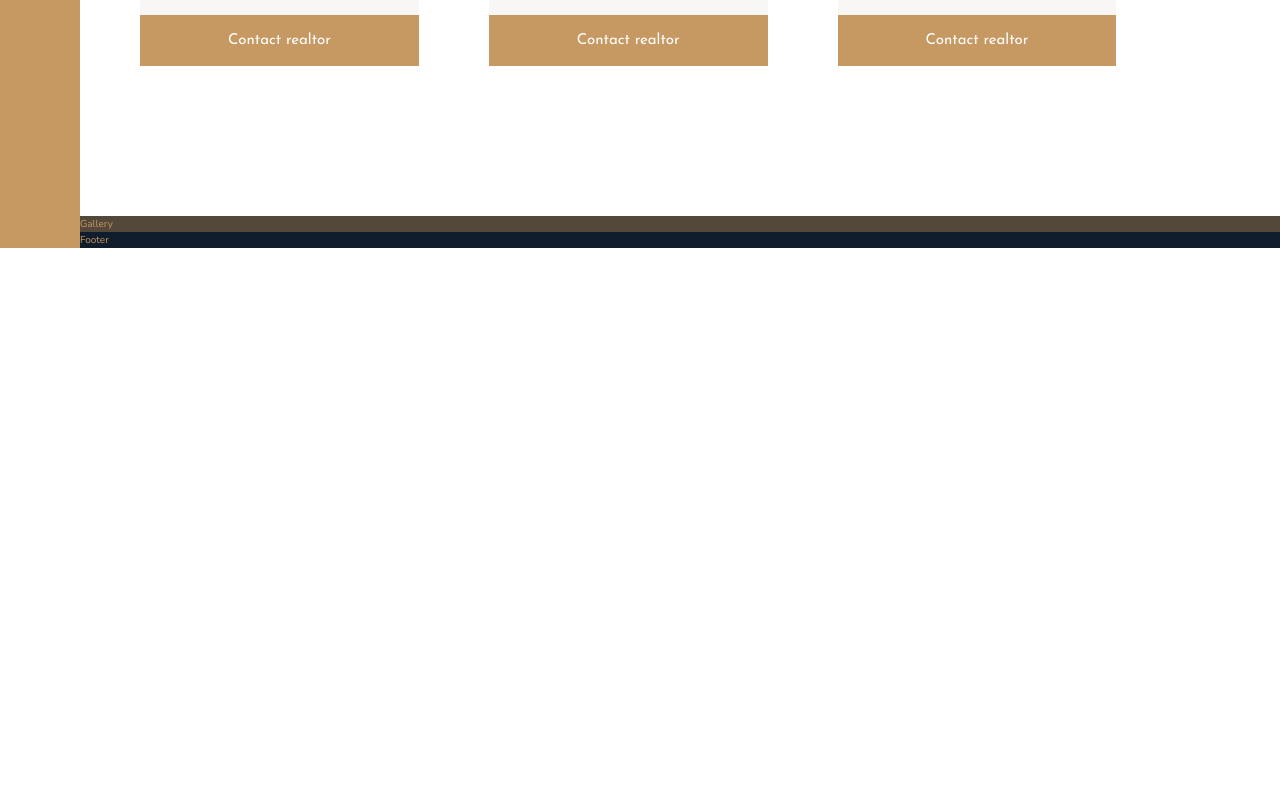
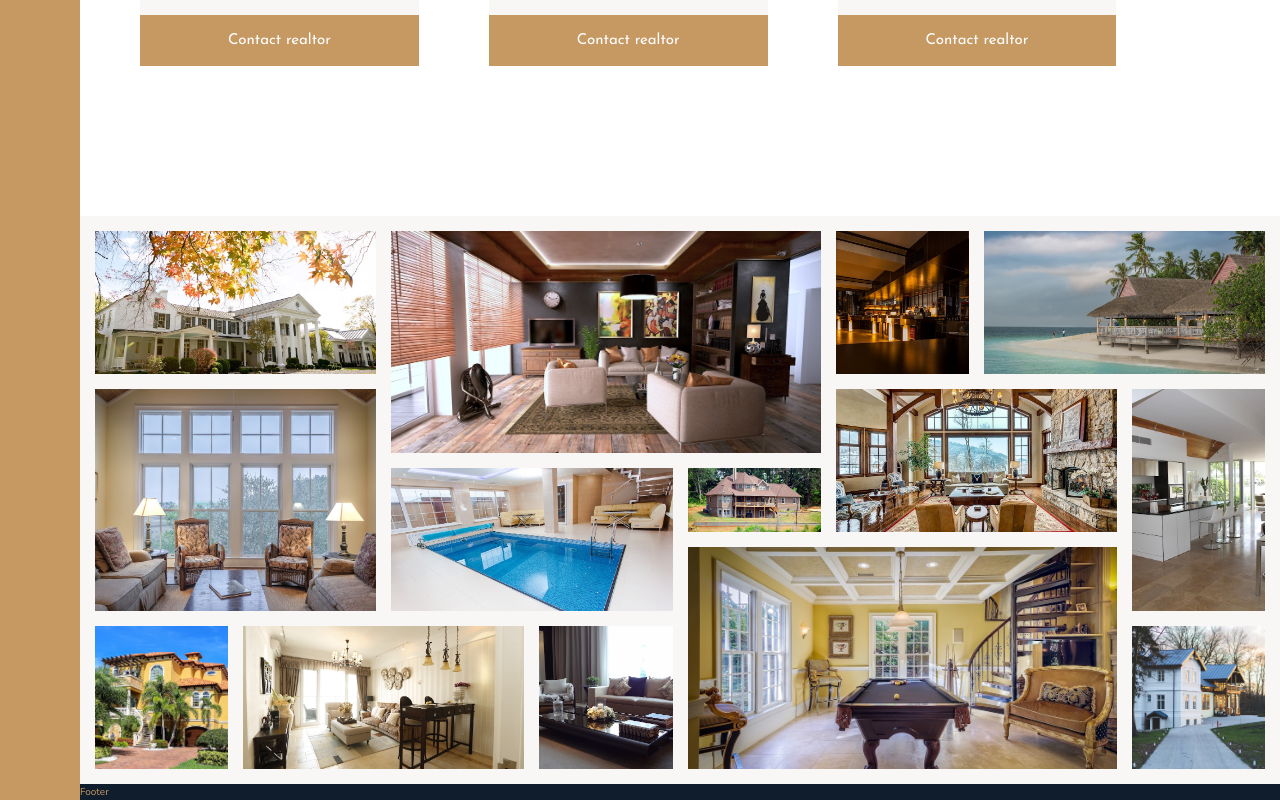
Before and after one commit to nemanjamalesija/Nexter, a React (Vite) app: page / in a window 1280 px wide. Shown: the part 2823-3623 px from the top of the page. Before the commit the page ends 3071 px from the top, so only its background shows below. Built offline with nearby package versions, Linux system fonts and the light colour scheme.

Commit message:
Add gallery section

```diff
--- a/src/App.tsx
+++ b/src/App.tsx
@@ -1,4 +1,5 @@
 import Features from './components/Features';
+import Gallery from './components/Gallery';
 import Homes from './components/Homes';
 import StoryContent from './components/StoryContent';
 import StoryPictures from './components/StoryPictures';
@@ -13,7 +14,7 @@
       <StoryPictures />
       <StoryContent />
       <Homes />
-      <section className='gallery'>Gallery</section>
+      <Gallery />
       <footer className='footer'>Footer</footer>
     </div>
   );
--- /dev/null
+++ b/src/components/Gallery.tsx
@@ -0,0 +1,66 @@
+import gal1 from '../img/gal-1.jpeg';
+import gal2 from '../img/gal-2.jpeg';
+import gal3 from '../img/gal-3.jpeg';
+import gal4 from '../img/gal-4.jpeg';
+import gal5 from '../img/gal-5.jpeg';
+import gal6 from '../img/gal-6.jpeg';
+import gal7 from '../img/gal-7.jpeg';
+import gal8 from '../img/gal-8.jpeg';
+import gal9 from '../img/gal-9.jpeg';
+import gal10 from '../img/gal-10.jpeg';
+import gal11 from '../img/gal-11.jpeg';
+import gal12 from '../img/gal-12.jpeg';
+import gal13 from '../img/gal-13.jpeg';
+import gal14 from '../img/gal-14.jpeg';
+
+const Gallery = () => {
+  return (
+    <section className='gallery'>
+      <figure className='gallery__item gallery__item--1'>
+        <img src={gal1} alt='gallery image 1' className='gallery__img' />
+      </figure>
+
+      <figure className='gallery__item gallery__item--2'>
+        <img src={gal2} alt='gallery image 2' className='gallery__img' />
+      </figure>
+      <figure className='gallery__item gallery__item--3'>
+        <img src={gal3} alt='gallery image 2' className='gallery__img' />
+      </figure>
+      <figure className='gallery__item gallery__item--4'>
+        <img src={gal4} alt='gallery image 2' className='gallery__img' />
+      </figure>
+      <figure className='gallery__item gallery__item--5'>
+        <img src={gal5} alt='gallery image 2' className='gallery__img' />
+      </figure>
+      <figure className='gallery__item gallery__item--6'>
+        <img src={gal6} alt='gallery image 2' className='gallery__img' />
+      </figure>
+      <figure className='gallery__item gallery__item--7'>
+        <img src={gal7} alt='gallery image 2' className='gallery__img' />
+      </figure>
+      <figure className='gallery__item gallery__item--8'>
+        <img src={gal8} alt='gallery image 2' className='gallery__img' />
+      </figure>
+      <figure className='gallery__item gallery__item--9'>
+        <img src={gal9} alt='gallery image 2' className='gallery__img' />
+      </figure>
+      <figure className='gallery__item gallery__item--10'>
+        <img src={gal10} alt='gallery image 2' className='gallery__img' />
+      </figure>
+      <figure className='gallery__item gallery__item--11'>
+        <img src={gal11} alt='gallery image 2' className='gallery__img' />
+      </figure>
+      <figure className='gallery__item gallery__item--12'>
+        <img src={gal12} alt='gallery image 2' className='gallery__img' />
+      </figure>
+      <figure className='gallery__item gallery__item--13'>
+        <img src={gal13} alt='gallery image 2' className='gallery__img' />
+      </figure>
+      <figure className='gallery__item gallery__item--14'>
+        <img src={gal14} alt='gallery image 2' className='gallery__img' />
+      </figure>
+    </section>
+  );
+};
+
+export default Gallery;
--- a/src/css/index.css
+++ b/src/css/index.css
@@ -206,9 +206,58 @@
     justify-self: stretch; }
 
 .gallery {
-  background-color: #54483a;
+  background-color: #f9f7f6;
   grid-row: 5;
-  grid-column: 2 / -1; }
+  grid-column: 2 / -1;
+  display: grid;
+  grid-template-columns: repeat(8, 1fr);
+  grid-template-rows: repeat(7, 5vw);
+  grid-gap: 1.5rem;
+  padding: 1.5rem; }
+  .gallery__item--1 {
+    grid-row: 1 / span 2;
+    grid-column: 1 / 3; }
+  .gallery__item--2 {
+    grid-column: 3 / 6;
+    grid-row: 1 / 4; }
+  .gallery__item--3 {
+    grid-row: span 2; }
+  .gallery__item--4 {
+    grid-row: span 2;
+    grid-column: 7 / -1; }
+  .gallery__item--5 {
+    grid-column: 1 / 3;
+    grid-row: span 3; }
+  .gallery__item--6 {
+    grid-column: 3 / 5;
+    grid-row: span 2; }
+  .gallery__item--8 {
+    grid-column: 6 / 8;
+    grid-row: 3 / span 2; }
+  .gallery__item--9 {
+    grid-column: 1 / 3;
+    grid-row: 3 / 6; }
+  .gallery__item--10 {
+    grid-column: 1;
+    grid-row: 6 / span 2; }
+  .gallery__item--9 {
+    grid-column: 8; }
+  .gallery__item--11 {
+    grid-column: span 2;
+    grid-row: span 2; }
+  .gallery__item--12 {
+    grid-row: span 2; }
+  .gallery__item--13 {
+    grid-column: 5 / 8;
+    grid-row: 5 / span 3; }
+  .gallery__item--14 {
+    grid-column: 8 / -1;
+    grid-row: span 2; }
+  .gallery__img {
+    width: 100%;
+    height: 100%;
+    object-fit: cover;
+    display: block; }
 
 .footer {
   background-color: #101d2c;
--- a/src/sass/_gallery.scss
+++ b/src/sass/_gallery.scss
@@ -1,5 +1,86 @@
 .gallery {
-  background-color: $color-grey-dark-1;
+  background-color: $color-grey-light-1;
   grid-row: 5;
   grid-column: 2 / -1;
+  display: grid;
+  grid-template-columns: repeat(8, 1fr);
+  grid-template-rows: repeat(7, 5vw);
+  grid-gap: 1.5rem;
+  padding: 1.5rem;
+
+  &__item {
+    &--1 {
+      grid-row: 1 / span 2;
+      grid-column: 1 / 3;
+    }
+
+    &--2 {
+      grid-column: 3 / 6;
+      grid-row: 1 / 4;
+    }
+
+    &--3 {
+      grid-row: span 2;
+    }
+
+    &--4 {
+      grid-row: span 2;
+      grid-column: 7 / -1;
+    }
+
+    &--5 {
+      grid-column: 1 / 3;
+      grid-row: span 3;
+    }
+
+    &--6 {
+      grid-column: 3 / 5;
+      grid-row: span 2;
+    }
+
+    &--8 {
+      grid-column: 6 / 8;
+      grid-row: 3 / span 2;
+    }
+
+    &--9 {
+      grid-column: 1 / 3;
+      grid-row: 3 / 6;
+    }
+
+    &--10 {
+      grid-column: 1;
+      grid-row: 6 / span 2;
+    }
+
+    &--9 {
+      grid-column: 8;
+    }
+
+    &--11 {
+      grid-column: span 2;
+      grid-row: span 2;
+    }
+
+    &--12 {
+      grid-row: span 2;
+    }
+
+    &--13 {
+      grid-column: 5 / 8;
+      grid-row: 5 / span 3;
+    }
+
+    &--14 {
+      grid-column: 8 / -1;
+      grid-row: span 2;
+    }
+  }
+
+  &__img {
+    width: 100%;
+    height: 100%;
+    object-fit: cover;
+    display: block;
+  }
 }
```
